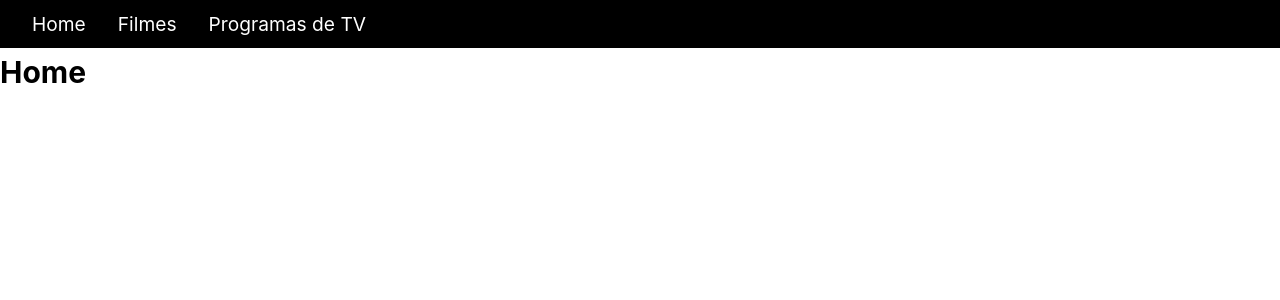
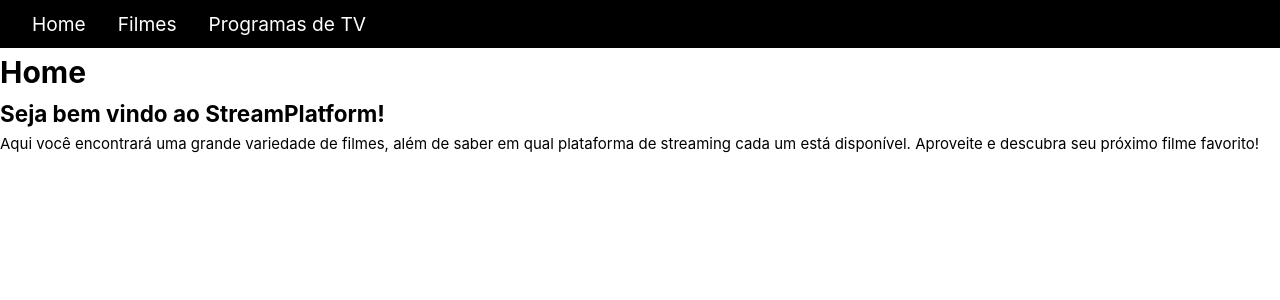
Before and after one commit to TMDB-2info3/Stream-Plataform, a Vue app: page / in a window 1280 px wide. Shown: the top 300 px of the page. Built offline with nearby package versions, Linux system fonts and the light colour scheme.

Commit message:
FEAT3 criada

```diff
--- a/src/views/Home.vue
+++ b/src/views/Home.vue
@@ -1,5 +1,29 @@
+<script setup>
+
+</script>
+
 <template>
   <div>
     <h1>Home</h1>
   </div>
+
+  <section>
+<div class="texto">
+  <h1>
+    Seja bem vindo ao StreamPlatform!
+  </h1>
+  <p>
+    Aqui você encontrará uma grande variedade de filmes, além de saber em qual plataforma de streaming cada um está disponível. Aproveite e descubra seu próximo filme favorito!
+  </p>
+</div>
+<div class="imagem">
+ <img src="" alt="">
+
+</div>
+
+  </section>
 </template>
+
+<style scoped>
+
+</style>
```
Also changed, not shown: public/img/boas-vindas.png (added).
